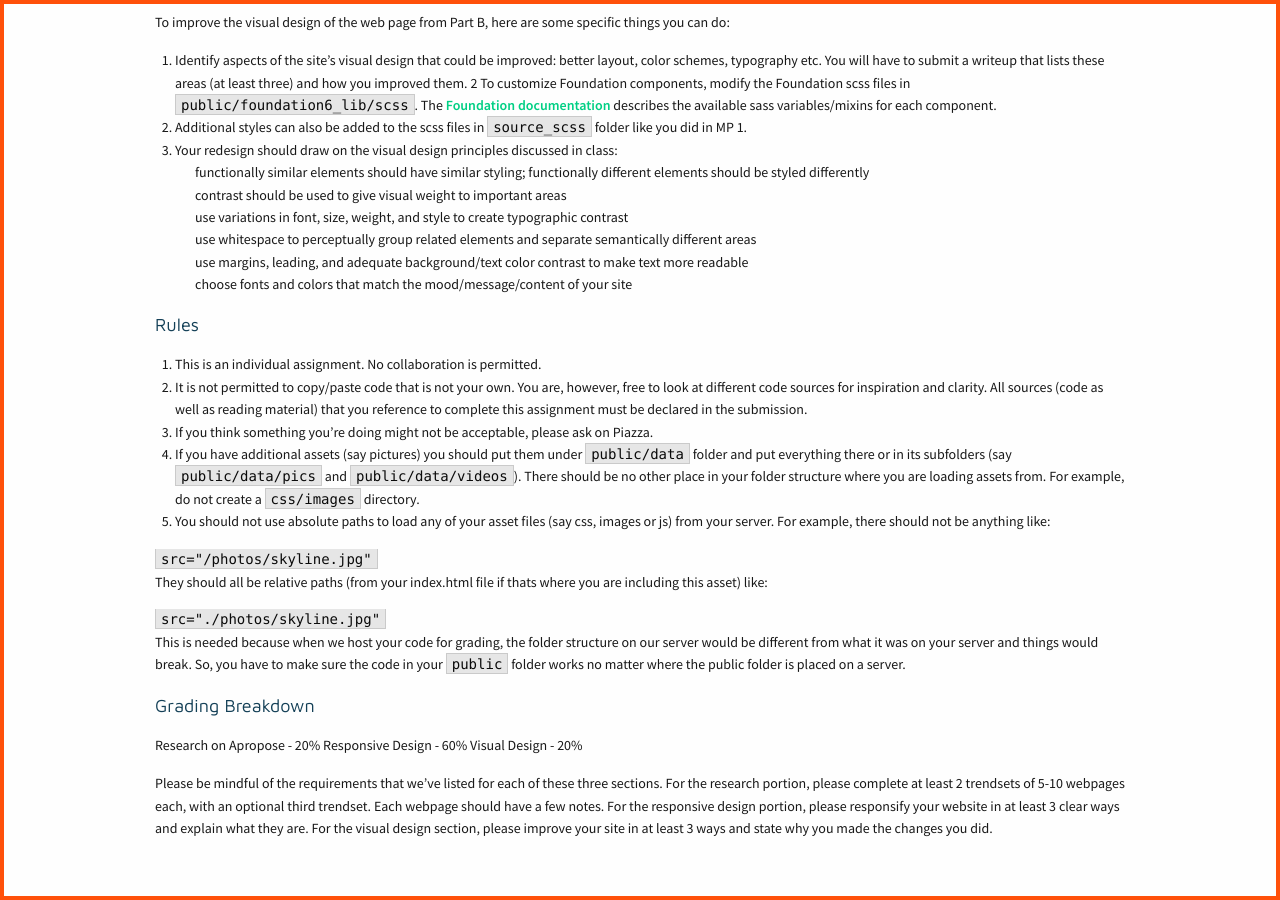
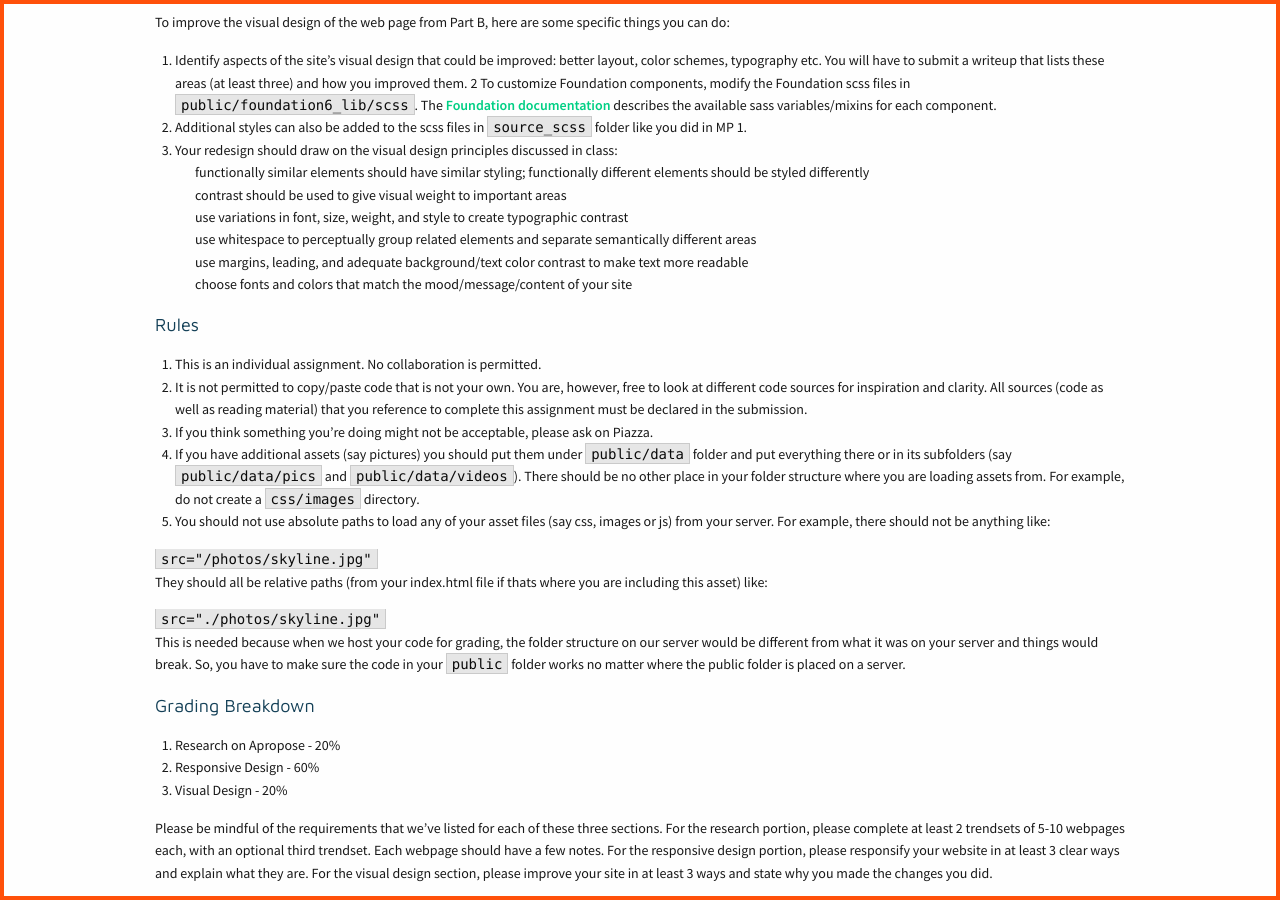
Before and after one commit to biplabdeka/fa2016, a Jekyll site: the page built from _posts/2016-2-17-MP-2.md, in a window 1280 px wide and 900 px high, scrolled down 1767 px. Built offline with Jekyll 4.4.1, drawn with Linux system fonts in a browser that asks for light colours; nearby versions of some CDN libraries; some of the changed lines change nothing that is shown.

Commit message:
fixing new lines on grade breakdown

```diff
--- a/_posts/2016-2-17-MP-2.md
+++ b/_posts/2016-2-17-MP-2.md
@@ -90,8 +90,8 @@ This is needed because when we host your code for grading, the folder structure
 
 <div class="section-heading">Grading Breakdown</div>
 
-Research on Apropose - 20%
-Responsive Design - 60%
-Visual Design - 20%
+1. Research on Apropose - 20%
+2. Responsive Design - 60%
+3. Visual Design - 20%
 
 Please be mindful of the requirements that we've listed for each of these three sections. For the research portion, please complete at least 2 trendsets of 5-10 webpages each, with an optional third trendset. Each webpage should have a few notes. For the responsive design portion, please responsify your website in at least 3 clear ways and explain what they are. For the visual design section, please improve your site in at least 3 ways and state why you made the changes you did.
```
